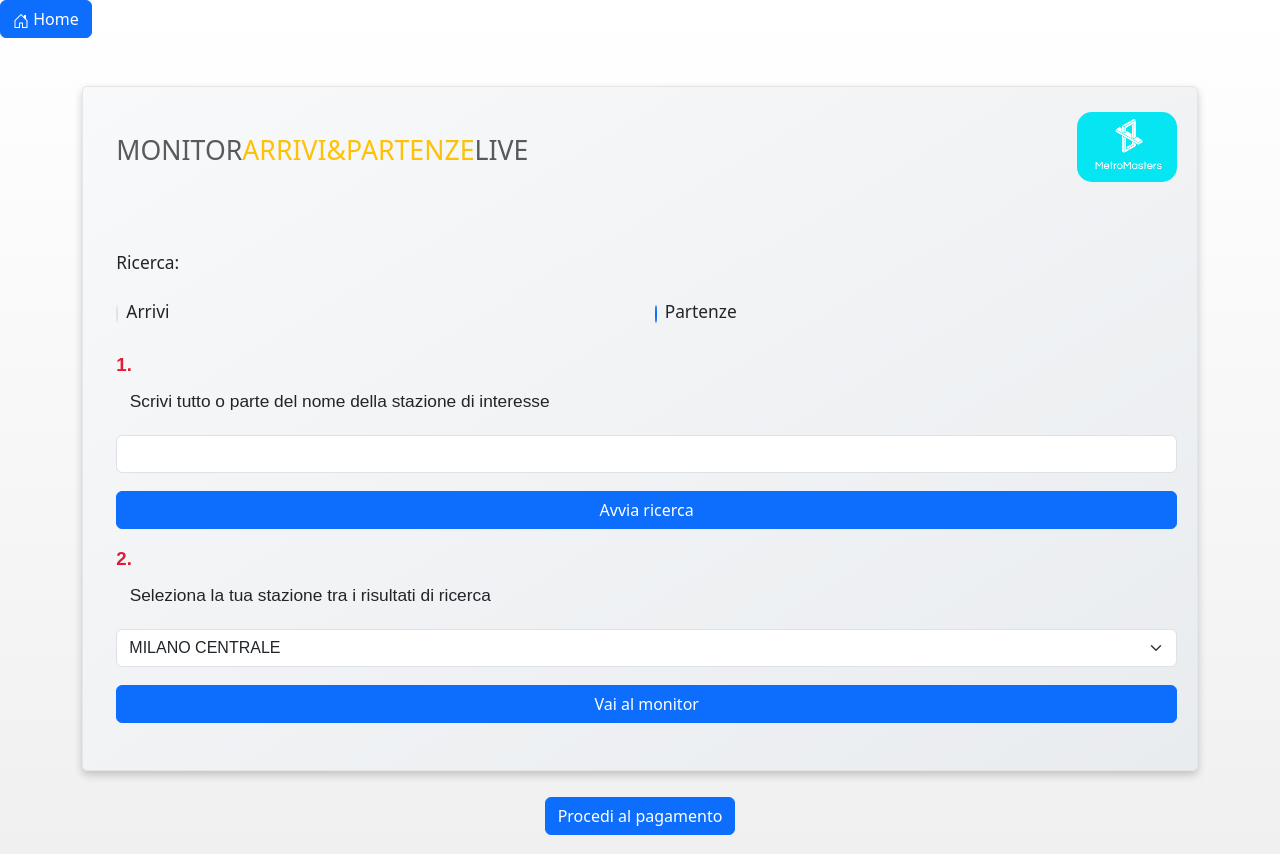
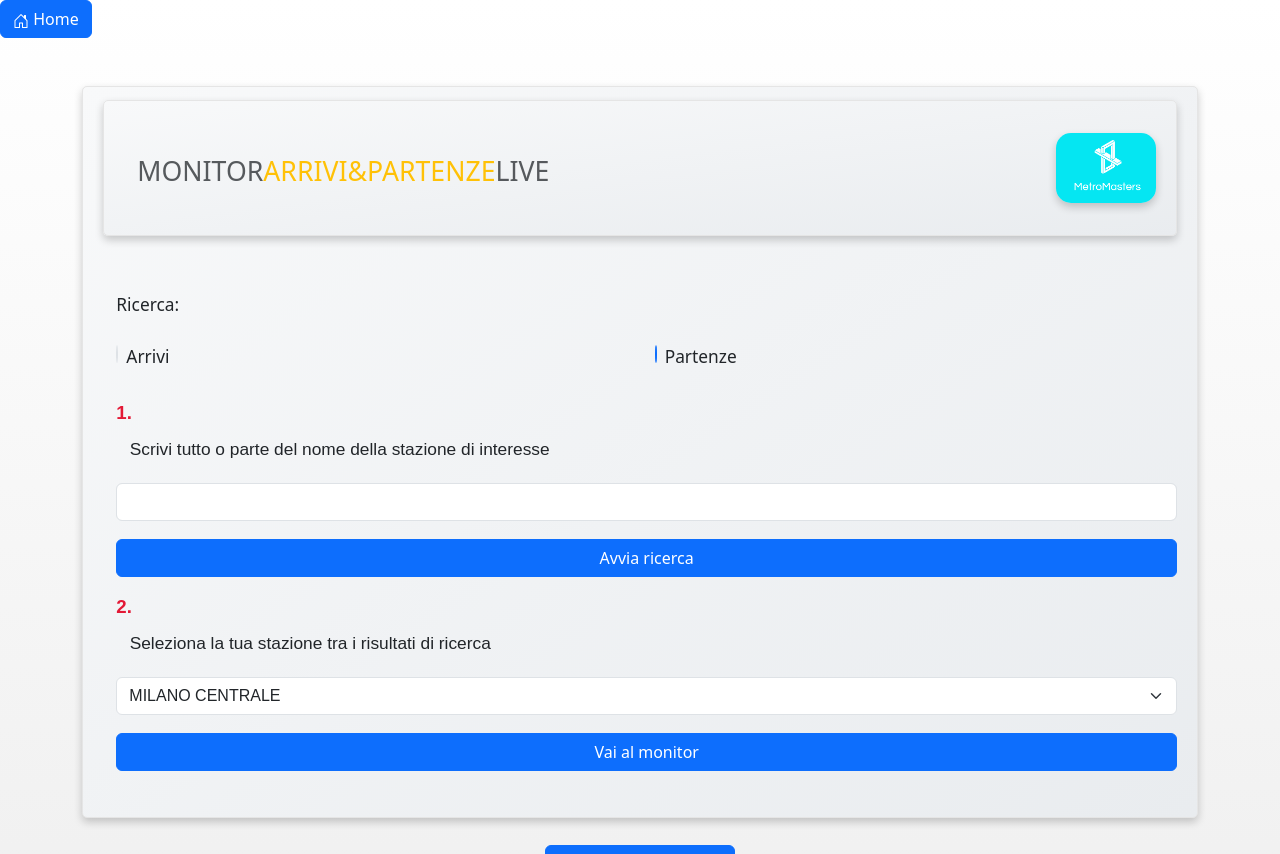
Before and after one commit to Eliodoro01/Progetto, a Flask app: page /ricercaStazione in a window 1280 px wide. Shown: the top 854 px of the page. Run offline with Flask 3, Linux system fonts and the light colour scheme; some libraries are stand-ins or nearby versions.

Commit message:
css improve

```diff
--- a/static/style/HomeStyle.css
+++ b/static/style/HomeStyle.css
@@ -73,6 +73,8 @@ body {
 .formclass input[type="radio"] {
     margin-right: 0.5rem;
     width: auto;
+    margin-bottom: 20px; /* Adjust this value as needed */
+
 }
 
 .formclass .checkLabel {
@@ -114,6 +116,13 @@ body {
     display: flex;
     align-items: center;
     justify-content: space-between;
+    padding: 20px;
+    border: 1px solid #e5e5e5;
+    border-radius: 5px;
+    background-image: linear-gradient(to bottom right, #f8f9fa, #e9ecef);
+    box-shadow: 0 4px 8px 0 rgba(0, 0, 0, 0.2);
+    transition: box-shadow 0.3s ease;
+
 }
 .image-container img {
     width: 100px; /* Modifica questo valore per cambiare la larghezza dell'immagine */
@@ -121,6 +130,6 @@ body {
     align-items: center;
     justify-content: center;
     border-radius: 15px; /* Aggiungi questa linea per smussare i bordi dell'immagine */
-
-
+    box-shadow: 0 4px 8px 0 rgba(0, 0, 0, 0.2);
+    transition: box-shadow 0.3s ease;
 }
```
